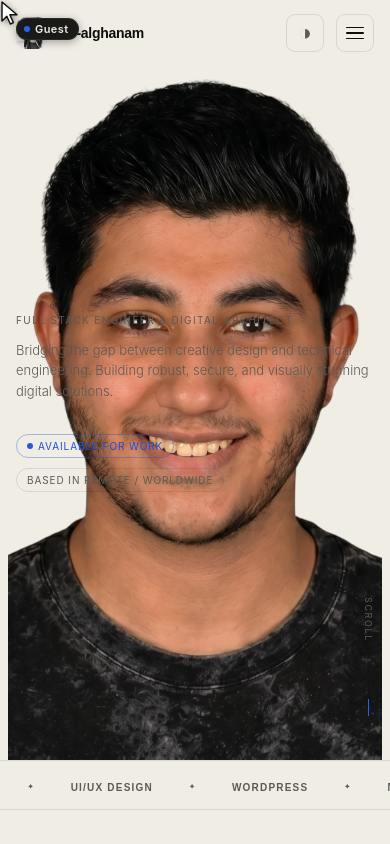
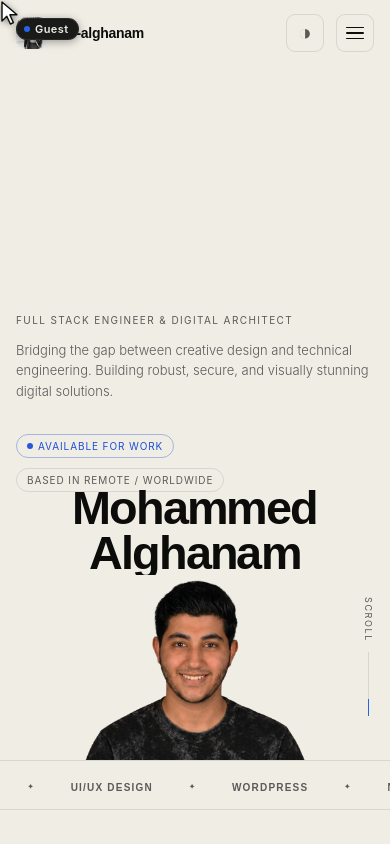
Before and after one commit to H3m0rv1ch1/My-Portfolio, a React (Vite) app: page / in a window 390 px wide. Shown: the top 844 px of the page. Built offline with nearby package versions, Linux system fonts and the light colour scheme.

Commit message:
fix: hero text lower behind body, image bigger on desktop

```diff
--- a/src/styles/global.css
+++ b/src/styles/global.css
@@ -229,7 +229,7 @@ nav.scrolled {
   left: 22px;
   right: 22px;
   bottom: 0;
-  background: url('/herobg.png') center bottom/auto 105% no-repeat;
+  background: url('/herobg.png') center bottom/auto 108% no-repeat;
   background-color: transparent;
   z-index: 2;
   opacity: 1;
@@ -239,7 +239,7 @@ nav.scrolled {
 }
 
 [data-theme="light"] .hero-bg {
-  background: url('/bgwhitehero.png') center bottom/auto 105% no-repeat;
+  background: url('/bgwhitehero.png') center bottom/auto 108% no-repeat;
   background-color: transparent;
   box-shadow: none;
   filter: none;
@@ -261,7 +261,7 @@ nav.scrolled {
 
 .hero-title {
   position: absolute;
-  top: 34%;
+  top: 42%;
   left: 0;
   right: 0;
   z-index: 1;
@@ -1473,10 +1473,11 @@ body.menu-open {
     right: 12px;
     bottom: 0;
     background-position: center bottom !important;
+    background-size: contain !important;
   }
 
   .hero-title {
-    top: 42%;
+    top: 62%;
     font-size: clamp(38px, 11vw, 52px);
     line-height: 0.95;
   }
@@ -1576,10 +1577,11 @@ body.menu-open {
     right: 8px;
     bottom: 0;
     background-position: center bottom !important;
+    background-size: contain !important;
   }
 
   .hero-title {
-    top: 46%;
+    top: 64%;
     font-size: clamp(44px, 12vw, 100px);
   }
 
```
